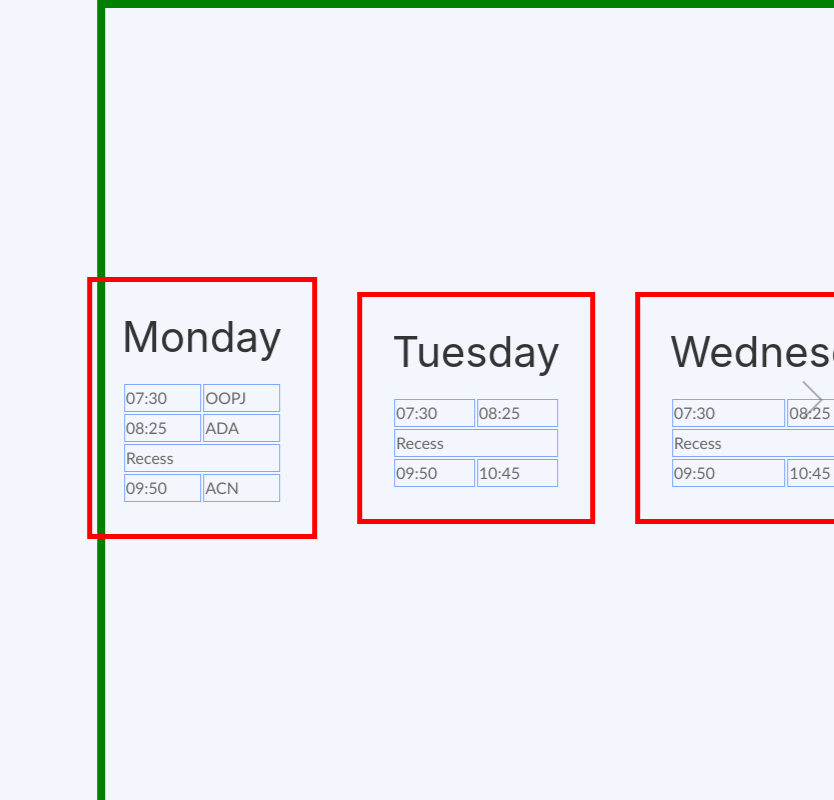
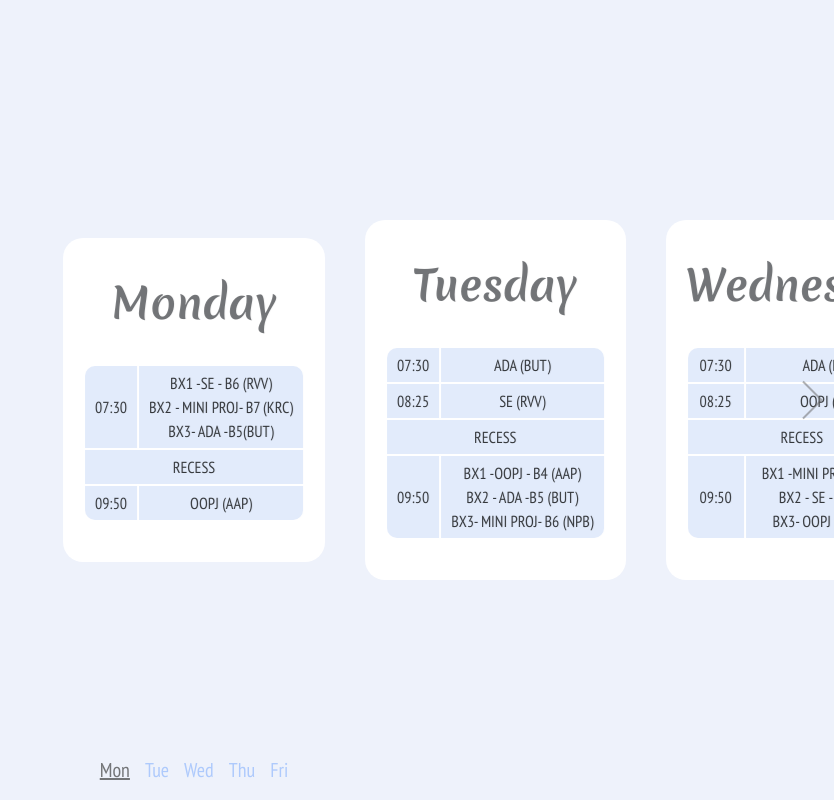
Before and after one commit to jay-s-p/atmiya, a plain HTML site: page index.html in a window 1280 px wide. Shown: the whole page, without its empty margins (446-1280 px from the left). Drawn offline with nearby package versions, Linux system fonts and the light colour scheme; a web font is replaced by a local one.

Commit message:
🥲 Bug fixed and Table ui complate

```diff
--- a/index.html
+++ b/index.html
@@ -9,15 +9,149 @@
     <link rel="stylesheet" href="https://cdn.jsdelivr.net/npm/uikit@3.14.3/dist/css/uikit.min.css" />
     <script src="https://cdn.jsdelivr.net/npm/uikit@3.14.3/dist/js/uikit.min.js"></script>
     <script src="https://cdn.jsdelivr.net/npm/uikit@3.14.3/dist/js/uikit-icons.min.js"></script>
+
+    <link href="https://fonts.googleapis.com/css2?family=Merienda:wght@700&display=swap" rel="stylesheet"><link href="https://fonts.googleapis.com/css2?family=Space+Grotesk:wght@700&display=swap" rel="stylesheet"><link href="https://fonts.googleapis.com/css2?family=Darker+Grotesque:wght@700&display=swap" rel="stylesheet"><link href="https://fonts.googleapis.com/css2?family=Poppins&display=swap" rel="stylesheet"><link href="https://fonts.googleapis.com/css2?family=PT+Sans+Narrow&display=swap" rel="stylesheet">
+
     <title>5th sem bx Time Table</title>
 </head>
 
 <body>
 
-    <div uk-slider="sets: false; center: true" id="slider">
+    <section id="main">
+
+        <div uk-slider="center: true " id="slider">
             <ul class="uk-slider-items center uk-grid" id="list">
+
+                <!-- <li>
+                    <div class="container center">
+                        <div class="card">
+                            <h1 class="header">Monday</h1>
+                            <table class="tt">
+                                <tr>
+                                    <td class="tl">07:30</td>
+                                    <td class="tr">OOPJ</td>
+                                </tr>
+                                <tr>
+                                    <td>08:25</td>
+                                    <td>ADA</td>
+                                </tr>
+                                <tr>
+                                    <td colspan="2">Recess</td>
+                                </tr>
+                                <tr>
+                                    <td class="bl">09:50</td>
+                                    <td class="br">ACN</td>
+                                </tr>
+                            </table>
+                        </div>
+                    </div>
+                </li>
                 <li>
-                <div class="container">
+                    <div class="container center">
+                        <div class="card">
+                            <h1 class="header">Tuesday</h1>
+                            <table class="tt">
+                                <tr>
+                                    <td>07:30</td>
+                                    <td>08:25</td>
+                                </tr>
+                                <tr>
+                                    <td colspan="2">Recess</td>
+                                </tr>
+                                <tr>
+                                    <td>09:50</td>
+                                    <td>10:45</td>
+                                </tr>
+                            </table>
+                        </div>
+                    </div>
+                </li>
+                <li>
+                    <div class="container center">
+                        <div class="card">
+                            <h1 class="header">Wednesday</h1>
+                            <table class="tt">
+                                <tr>
+                                    <td>07:30</td>
+                                    <td>08:25</td>
+                                </tr>
+                                <tr>
+                                    <td colspan="2">Recess</td>
+                                </tr>
+                                <tr>
+                                    <td>09:50</td>
+                                    <td>10:45</td>
+                                </tr>
+                            </table>
+                        </div>
+                    </div>
+                </li>
+                <li>
+                    <div class="container center">
+                        <div class="card">
+                            <h1 class="header">Thursday</h1>
+                            <table class="tt">
+                                <tr>
+                                    <td>07:30</td>
+                                    <td>08:25</td>
+                                </tr>
+                                <tr>
+                                    <td colspan="2">Recess</td>
+                                </tr>
+                                <tr>
+                                    <td>09:50</td>
+                                    <td>10:45</td>
+                                </tr>
+                            </table>
+                        </div>
+                    </div>
+                </li>
+                <li>
+                    <div class="container center">
+                        <div class="card">
+                            <h1 class="header">Friday</h1>
+                            <table class="tt">
+                                <tr>
+                                    <td>07:30</td>
+                                    <td>08:25</td>
+                                </tr>
+                                <tr>
+                                    <td colspan="2">Recess</td>
+                                </tr>
+                                <tr>
+                                    <td>09:50</td>
+                                    <td>10:45</td>
+                                </tr>
+                            </table>
+                        </div>
+                    </div>
+                </li> -->
+
+            </ul>
+            <div id="uk-extra">
+                <a class="uk-slidenav-large uk-position-center-left uk-position uk-hidden-hover" href="#" uk-slidenav-previous
+                    uk-slider-item="previous"></a>
+                <a class="uk-slidenav-large uk-position-center-right uk-position uk-hidden-hover" href="#" uk-slidenav-next
+                    uk-slider-item="next"></a>
+
+                <div class="uk-position-bottom-center uk-position-small">
+                    <ul class="uk-thumbnav">
+                        <li uk-slider-item="0">Mon</li>
+                        <li uk-slider-item="1">Tue</li>
+                        <li uk-slider-item="2" id="wed">Wed</li>
+                        <li uk-slider-item="3">Thu</li>
+                        <li uk-slider-item="4">Fri</li>
+                    </ul>
+                </div>
+            </div>
+
+        </div>
+
+
+
+    <!--
+        <div class="container center">
+            <div class="card">
                 <h1 class="header">Monday</h1>
                 <table class="tt">
                     <tr>
@@ -37,114 +171,11 @@
                     </tr>
                 </table>
             </div>
-            </li>
-            <li>
-                <div class="container">
-                    <h1 class="header">Tuesday</h1>
-                    <table class="tt">
-                        <tr>
-                            <td>07:30</td>
-                            <td>08:25</td>
-                        </tr>
-                        <tr>
-                            <td colspan="2">Recess</td>
-                        </tr>
-                        <tr>
-                            <td>09:50</td>
-                            <td>10:45</td>
-                        </tr>
-                    </table>
-                </div>
-            </li>
-            <li>
-                <div class="container">
-                    <h1 class="header">Wednesday</h1>
-                    <table class="tt">
-                        <tr>
-                            <td>07:30</td>
-                            <td>08:25</td>
-                        </tr>
-                        <tr>
-                            <td colspan="2">Recess</td>
-                        </tr>
-                        <tr>
-                            <td>09:50</td>
-                            <td>10:45</td>
-                        </tr>
-                    </table>
-                </div>
-            </li>
-            <li>
-                <div class="container">
-                    <h1 class="header">Thursday</h1>
-                    <table class="tt">
-                        <tr>
-                            <td>07:30</td>
-                            <td>08:25</td>
-                        </tr>
-                        <tr>
-                            <td colspan="2">Recess</td>
-                        </tr>
-                        <tr>
-                            <td>09:50</td>
-                            <td>10:45</td>
-                        </tr>
-                    </table>
-                </div>
-            </li>
-            <li>
-                <div class="container">
-                    <h1 class="header">Friday</h1>
-                    <table class="tt">
-                        <tr>
-                            <td>07:30</td>
-                            <td>08:25</td>
-                        </tr>
-                        <tr>
-                            <td colspan="2">Recess</td>
-                        </tr>
-                        <tr>
-                            <td>09:50</td>
-                            <td>10:45</td>
-                        </tr>
-                    </table>
-                </div>
-            </li>
-        </ul>
-
-        <a class="uk-slidenav-large uk-position-center-left uk-position uk-hidden-hover" href="#" uk-slidenav-previous uk-slider-item="previous"></a>
-        <a class="uk-slidenav-large uk-position-center-right uk-position uk-hidden-hover" href="#" uk-slidenav-next uk-slider-item="next"></a>
-
-
-        <ul>
-            <li uk-slider-item="0"><a href="#">1</a></li>
-            <li uk-slider-item="1"><a href="#">2</a></li>
-            <li uk-slider-item="3"><a href="#">3</a></li>
-            <li uk-slider-item="4"><a href="#">4</a></li>
-            <li uk-slider-item="5"><a href="#">5</a></li>
-        </ul>
-    </div>
-
-
-
-
-    <!--
-        <h1 class="header">Day </h1>
-    <table>
-        <tr>
-            <td>07:30</td>
-            <td>08:25</td>
-        </tr>
-        <tr>
-            <td colspan="2">Recess</td>
-        </tr>
-        <tr>
-            <td>09:50</td>
-            <td>10:45</td>
-        </tr>
-    </table> -->
+        </div> -->
+    </section>
 
 </body>
 
 <script src="script.js"></script>
+
 </html>
--- a/script.js
+++ b/script.js
@@ -30,57 +30,89 @@ var timeTable = [
         { startTime: "09:50", endTime: "10:45", subject: "SE (RVV)" }
     ],
 ]
+selectedDay = "Monday";
+window.addEventListener("resize", function (event) {
+    abcd();
+})
 
+function abcd()
+{
+    if (this.document.body.clientWidth > 1500) {
+        this.document.getElementById("wed").click();
+        setTimeout(function () {
+            this.document.getElementById("slider").removeAttribute("uk-slider");
+            document.getElementById("uk-extra").style.display = "none";
+        }, 500);
+    } else {
+        this.document.getElementById("slider").setAttribute("uk-slider", 'center: true');
+        document.getElementById("uk-extra").style.display = "block";
+    }
+    console.log("lol");
+}
+setTimeout(function () {
+    abcd();
+}, 300);
+let i = 0;
+for (let day of timeTable) {
 
-let i = 0;
-// for (let day of timeTable) {
+    // create li tag
+    let li = document.createElement("li");
 
-//     // create li tag
-//     let li = document.createElement("li");
+    // create table container
+    let container = document.createElement("div");
+    container.className = "container center"; // adding class name
+    li.appendChild(container); // append to li
 
-//     // create table container
-//     let container = document.createElement("div");
-//     container.className = "container"; // adding class name
-//     li.appendChild(container); // append to li
+    // create card div
+    let card = document.createElement("div");
+    card.className = "card"; //  add class name
+    container.appendChild(card); // append to container
 
-//     // create h1 header
-//     let h1 = document.createElement("h1");
-//     h1.className = "header"; // add class name
-//     h1.innerText = days[i];
-//     container.appendChild(h1); // append h1 to container
+    // create h1 header
+    let h1 = document.createElement("h1");
+    h1.className = "header"; // add class name
+    h1.innerText = days[i];
+    card.appendChild(h1); // append h1 to card
 
-//     // create table
-//     let table = document.createElement("table");
-//     table.className = "tt"; // give it class name
-//     container.appendChild(table); // append table to table container
+    // create table
+    let table = document.createElement("table");
+    table.className = "tt"; // give it class name
+    card.appendChild(table); // append table to table card
 
-//     // loop for tr
-//     for (data of day) {
-//         // create tr element
-//         let tr = document.createElement("tr");
+    // loop for tr
+    let len = day.length;
+    let index = 0;
+    for (data of day) {
+        // create tr element
+        let tr = document.createElement("tr");
 
-//         // TD logic
-//         if(data.subject == "RECESS")
-//         {
-//             let td = document.createElement("td");
-//             td.innerHTML = data.subject;
-//             td.colSpan=2;
-//             tr.appendChild(td);
-//         } else {
-//             let td1 = document.createElement("td");
-//             let td2 = document.createElement("td");
-//             td1.innerText = data.startTime;
-//             td2.innerHTML = data.subject;
-//             tr.appendChild(td1);
-//             tr.appendChild(td2);
-//         }
-//         console.log(data);
+        // TD logic
+        if (data.subject == "RECESS") {
+            let td = document.createElement("td");
+            td.innerHTML = data.subject;
+            td.colSpan = 2;
+            tr.appendChild(td);
+        } else {
+            let td1 = document.createElement("td");
+            let td2 = document.createElement("td");
+            if (index == 0) {
+                td1.className = "tl";
+                td2.className = "tr";
+            } else if (index == len - 1) {
+                td1.className = "bl";
+                td2.className = "br";
+            }
+            td1.innerText = data.startTime;
+            td2.innerHTML = data.subject;
+            tr.appendChild(td1);
+            tr.appendChild(td2);
+        }
+        index++;
 
+        table.appendChild(tr); // append tr to table
+    }
 
-//         table.appendChild(tr); // append tr to table
-//     }
+    document.getElementById("list").appendChild(li);
 
-//     document.getElementById("container").appendChild(li);
-
-//     i++;
-// }
+    i++;
+}
--- a/styles.css
+++ b/styles.css
@@ -1,7 +1,7 @@
-:root{
+:root {
 	--accent-color: #b8c1ec;
 
-	--background: #f3f6fd;
+	--background: #eef2fb;
 	--element-bg: #fff;
 	--text-color-primary: ;
 	--text-color-secondary: ;
@@ -10,14 +10,18 @@
 	--text-color-dark-primary: ;
 	--text-color-dark-secondary: ;
 }
-
 * {
 	margin: none;
 	padding: none;
-    font-family: calibri;
+	outline: none;
 }
-body{
+a {
+	text-decoration: none;
+}
+body {
 	background-color: var(--background);
+	height: 100vh;
+	width: 100vw;
 }
 .center {
 	display: flex;
@@ -25,40 +29,99 @@ body{
 	align-items: center;
 }
 
+.noselect {
+	-webkit-touch-callout: none; /* iOS Safari */
+	-webkit-user-select: none; /* Safari */
+	-khtml-user-select: none; /* Konqueror HTML */
+	-moz-user-select: none; /* Old versions of Firefox */
+	-ms-user-select: none; /* Internet Explorer/Edge */
+	user-select: none; /* Non-prefixed version, currently
+									supported by Chrome, Edge, Opera and Firefox */
+}
+
+#main{
+	display: block;
+	height: 100%;
+	width: 100%;
+}
 #slider {
-	/* border: 3px solid red; */
-	height: 100vh;
+	/* border: 10px solid rgb(25, 0, 255); */
+	/* height: 100vh; */
 }
 #list {
-	height: 100%;
-    border: 8px solid green;
+	overflow: visible;
+	/* border: 8px solid green; */
+	/* width: 100%; */
+	/* width: 100vh; */
 }
 .container {
-	border: 5px solid red;
+	/* border: 5px solid red; */
 	box-sizing: border-box;
-    height: 100%;
-	padding: 30px;
-	width: 100%;
+	height: 100vh;
+	/* padding: 30px; */
+	/* width: 100%; */
+	cursor: grab;
+}
+.card {
+	box-sizing: border-box;
+	background-color: var(--element-bg);
+	position: relative;
+	padding: 40px 20px;
+	border-radius: 20px;
+	display: grid;
 }
 .tt {
-	width: 100%;
-	/* height: 100%; */
-}
-.tt td{
-    border: 1px solid rgb(126, 167, 255);
+	/* width: 100%; */
+	font-family: "PT Sans Narrow";
+	height: 100%;
 }
 .header {
+	font-family: "Merienda";
+	text-align: center;
+	color: rgba(66, 68, 73, 0.747);
+	margin-bottom: 35px;
+}
+.tt td {
+	background: rgb(226, 235, 251);
+	padding: 5px 10px;
+	text-align: center;
+	font-weight: 300;
+	color: rgb(52, 55, 59);
+}
+.tt .tl{
+	border-top-left-radius: 10px;
+}
+.tt .tr{
+	border-top-right-radius: 10px;
+}
+.tt .bl{
+	border-bottom-left-radius: 10px;
+}
+.tt .br{
+	border-bottom-right-radius: 10px;
+}
+.uk-thumbnav li {
+	font-size: 20px;
+	font-weight: 500;
+	font-family: "PT Sans Narrow";
+	cursor: pointer;
+}
+.uk-thumbnav li:not(.uk-active) {
+	color: #aecafc;
+}
+.uk-thumbnav .uk-active {
+	color: #737578;
+	text-decoration: underline 2px #737578;
 }
 
 @media (max-width: 555px) {
-	.container {
+	.uk-thumbnav li {
+		font-size: calc(3vw + 1vh);
 	}
 	.header {
 		font-size: calc(5vw + 4vh);
 	}
-	.tt {
-	}
 	.tt td {
-		font-size: calc(2.5vw + 1.5vh);
+		font-size: calc(3vw + 1vh);
 	}
 }
```
Lines whose indentation alone changed are shown as unchanged.
